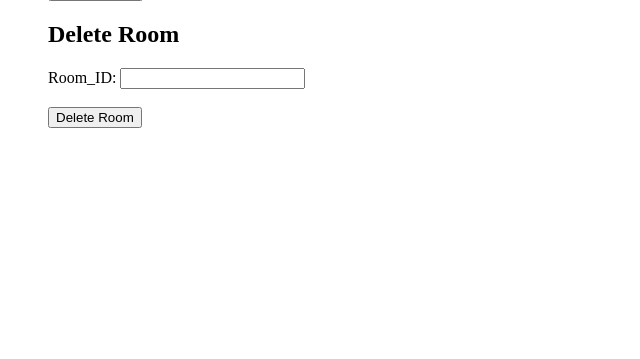
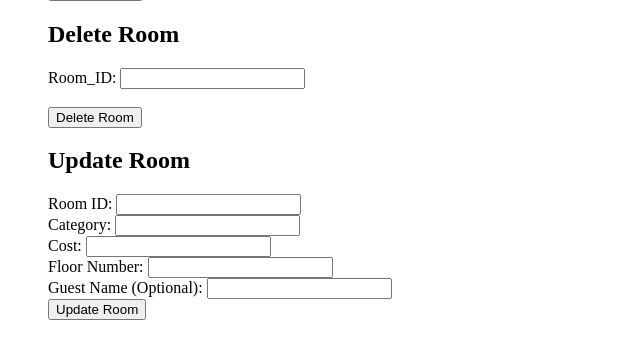
Before and after one commit to Daniel2369/myHotel_DevOps_MidTerm, a FastAPI app: page / in a window 1280 px wide. Shown: the part 341-700 px from the top of the page, without its empty margins (0-640 px from the left). Run offline with FastAPI, Linux system fonts and the light colour scheme.

Commit message:
Added update_room endpoint

```diff
--- a/backend.py
+++ b/backend.py
@@ -92,3 +92,28 @@ async def delete_room(
         return {"message": "Room deleted successfully", "room_id": room_id}
     else:
         return {"error": "Room not found", "room_id": room_id}
+
+from fastapi import Form
+
+@app.post("/rooms/update_room", status_code=status.HTTP_200_OK)
+async def update_room(
+    room_id: int = Form(...),
+    category: str = Form(...),
+    cost: int = Form(...),
+    floor_number: int = Form(...),
+    guest_name: str = Form(None)
+):
+    global room_db
+
+    if room_id not in room_db:
+        return {"error": "Room not found", "room_id": room_id}
+
+    room_db[room_id] = {
+        "category": category,
+        "cost": cost,
+        "floor_number": floor_number,
+        "guest_name": guest_name,
+        "occupied": bool(guest_name)
+    }
+
+    return {"message": "Room updated successfully", "room_id": room_id}
--- a/templates/menu.html
+++ b/templates/menu.html
@@ -34,6 +34,25 @@
             <input type="number" name="room_id" required><br><br>
             <button type="submit">Delete Room</button>
         </form>
+
+        <h2>Update Room</h2>
+        <form action="/rooms/update_room" method="post">
+            <label>Room ID:</label>
+            <input type="number" name="room_id" required><br>
+
+            <label>Category:</label>
+            <input type="text" name="category" required><br>
+
+            <label>Cost:</label>
+            <input type="number" name="cost" required><br>
+
+            <label>Floor Number:</label>
+            <input type="number" name="floor_number" required><br>
+
+            <label>Guest Name (Optional):</label>
+            <input type="text" name="guest_name"><br>
+
+            <button type="submit">Update Room</button>
         </ul>
     </body>
  </html>
```
